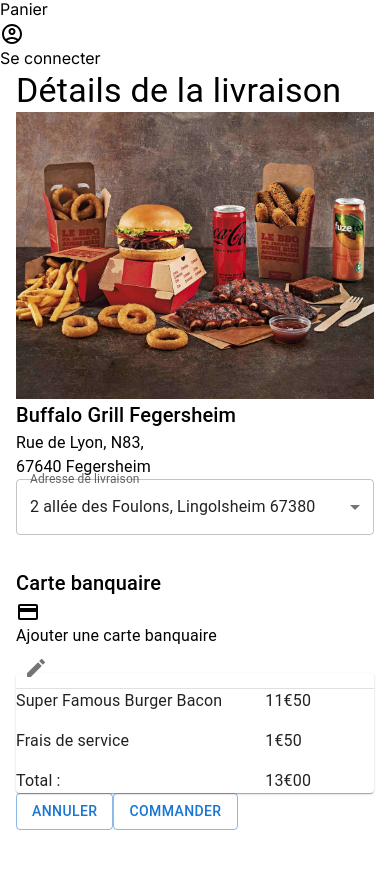
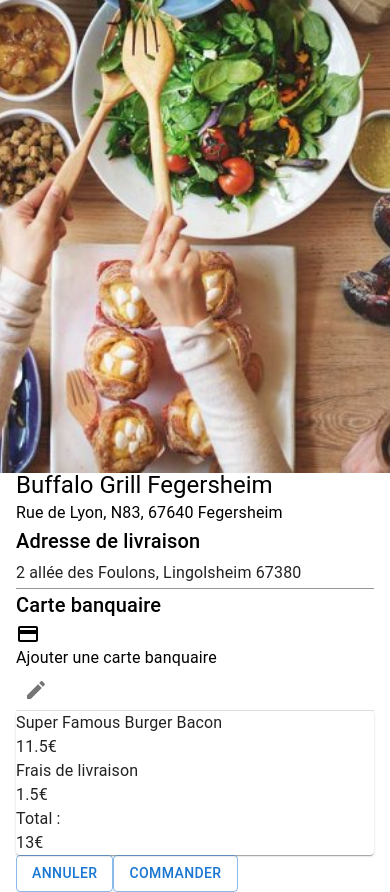
Before and after one commit to LoicWalter/CESI-Eats, a Next.js app in the folder apps/client/: page /client/paiement in a window 390 px wide. Shown: the part 371-1263 px from the top of the page. Before the commit the page ends 1201 px from the top, so only its background shows below. Built offline with nearby package versions, Linux system fonts and the light colour scheme; no server answers.

Commit message:
Add responsive payement page for customer

```diff
--- a/apps/client/src/app/paiement/page.tsx
+++ b/apps/client/src/app/paiement/page.tsx
@@ -1,29 +1,28 @@
+'use client';
+
 import React from 'react';
+import BgImage from '../../assets/repas-de-famille.jpg';
 import {
-  Container,
   Typography,
-  Box,
-  Grid,
   Paper,
   Button,
-  MenuItem,
-  Select,
   FormControl,
-  InputLabel,
   IconButton,
   Modal,
   Divider,
+  Container,
 } from '@mui/material';
 import BuffaloGrill from '../../assets/BuffaloGrill.jpg';
-import Image from 'next/image';
+import Image, { StaticImageData } from 'next/image';
 import { Formik } from 'formik';
 import * as Yup from 'yup';
-import { PaymentForm } from '@repo/ui';
+import { PaymentForm, StyledTextField } from '@repo/ui';
 import { Close, CreditCard, Edit } from '@mui/icons-material';
 
 interface CommandeProps {
   id: string;
   restaurant: string;
+  picture: StaticImageData;
   address: string;
   deliveryAddress: string;
   card: {
@@ -42,6 +41,7 @@
 const commande: CommandeProps = {
   id: '1',
   restaurant: 'Buffalo Grill Fegersheim',
+  picture: BuffaloGrill,
   address: 'Rue de Lyon, N83, 67640 Fegersheim',
   deliveryAddress: '2 allée des Foulons, Lingolsheim 67380',
   card: {
@@ -70,7 +70,7 @@
   }
   cardNumber = cardNumber.replace(/^.{14}/g, '**** **** ****').trim();
   return (
-    <div className="ui-w-full ui-flex ui-flex-row ui-gap-6">
+    <div className="w-full flex flex-row gap-6">
       <div>{cardNumber}</div>
       <div>{cardDate}</div>
     </div>
@@ -82,7 +82,6 @@
     cardNumber: Yup.string()
       // .matches(/^[0-9]{16}$/, "Invalid card number")
       .required('Card number is required'),
-    // expiryDate: yup.string().required("Expiry date is required"),
     expiryDate: Yup.string()
       .required('Expiry date is required')
       .test('valid-month', 'Invalid month', function (value) {
@@ -120,97 +119,112 @@
   return (
     <Formik
       initialValues={{
-        cardName: commande.card.cardName,
-        cardNumber: commande.card.cardNumber,
-        expiryDate: commande.card.expiryDate,
-        cvv: commande.card.cvv,
+        id: commande.id,
+        restaurant: commande.restaurant,
+        picture: commande.picture,
+        address: commande.address,
+        deliveryAddress: commande.deliveryAddress,
+        card: commande.card,
+        items: commande.items,
+        serviceFee: commande.serviceFee,
       }}
-      onSubmit={(values: Record<string, any>) => console.log(values)}
+      onSubmit={(values: CommandeProps) => console.log(values)}
     >
       {(formik) => (
         <form
           onSubmit={formik.handleSubmit}
-          className="ui-flex w-full"
+          className="flex w-full"
         >
+          <div className="md:h-screen h-full md:overflow-hidden w-full flex flex-col justify-center items-center">
+            <Image
+              src={BgImage}
+              alt="Repas de famille"
+              layout="fill"
+              objectFit="cover"
+              objectPosition="center"
+            />
             <Container
               maxWidth="md"
-            className="my-8"
+              className="h-full flex item-center justify-center bg-white z-20"
             >
-            <Box className="flex flex-col items-start mb-8">
+              <div className="flex flex-col w-full px-6 mt-2 md:p-12 item-center md:justify-between">
                 <Typography
-                variant="h4"
-                component="h1"
-                className="font-bold mb-4"
+                  variant="h3"
+                  className="font-bold mb-2 md:mb-6"
                 >
-                Détails de la livraison
+                  <div className="md:text-4xl sm:text-3xl text-2xl">Détails de la livraison</div>
                 </Typography>
-              <Box className="flex w-full mb-8">
+                <div className="flex w-full mb-4 md:flex-row flex-col">
                   <Image
-                  src={BuffaloGrill}
+                    src={commande.picture}
                     alt="Buffalo Grill"
-                  className="w-1/3 rounded"
+                    className="md:w-1/2 w-full rounded-xl aspect-video justify-center object-cover object-center align-center "
                   />
-                <Box className="ml-8">
+                  <div className="md:ml-8 flex flex-col gap-3 w-full md:mt-0 mt-2">
+                    <div className="flex flex-col gap-1">
+                      <Typography
+                        variant="h5"
+                        className="font-bold"
+                      >
+                        <div className="md:text-2xl sm:text-xl text-lg">{commande.restaurant}</div>
+                      </Typography>
+                      <Typography variant="body1">
+                        <div className="md:text-base text-sm">{commande.address}</div>
+                      </Typography>
+                    </div>
+                    <div className="flex flex-col gap-2 w-full">
+                      <div className="flex flex-col gap-2 w-full">
                         <Typography
                           variant="h6"
-                    component="h2"
                           className="font-bold"
                         >
-                    Buffalo Grill Fegersheim
+                          <div className="md:text-xl text-base">Adresse de livraison</div>
                         </Typography>
-                  <Typography variant="body1">
-                    Rue de Lyon, N83,
-                    <br />
-                    67640 Fegersheim
+                        <StyledTextField
+                          fullWidth
+                          variant="standard"
+                          name="deliveryAddress"
+                          value={commande.deliveryAddress}
+                          onChange={formik.handleChange}
+                          onBlur={formik.handleBlur}
+                          error={Boolean(
+                            formik.errors.deliveryAddress && formik.touched.deliveryAddress,
+                          )}
+                          helperText={
+                            formik.errors.deliveryAddress && formik.touched.deliveryAddress
+                              ? formik.errors.deliveryAddress
+                              : ''
+                          }
+                          InputProps={{
+                            className: `${formik.errors.deliveryAddress && formik.touched.deliveryAddress ? 'bg-red-100' : ''}`,
+                          }}
+                        />
+                      </div>
+                      <div>
+                        <FormControl fullWidth>
+                          <div className="flex flex-col gap-2">
+                            <Typography
+                              variant="h6"
+                              className="font-bold"
+                            >
+                              <div className="md:text-xl text-base">Carte banquaire</div>
                             </Typography>
-                </Box>
-              </Box>
-              <Grid
-                container
-                spacing={4}
-              >
-                <Grid
-                  item
-                  xs={12}
-                  md={6}
-                >
-                  <FormControl fullWidth>
-                    <InputLabel id="address-label">Adresse de livraison</InputLabel>
-                    <Select
-                      labelId="address-label"
-                      id="address"
-                      value="2 allée des Foulons, Lingolsheim 67380"
-                    >
-                      <MenuItem value="2 allée des Foulons, Lingolsheim 67380">
-                        2 allée des Foulons, Lingolsheim 67380
-                      </MenuItem>
-                    </Select>
-                  </FormControl>
-                </Grid>
-                <Grid
-                  item
-                  xs={12}
-                  md={6}
-                >
-                  <FormControl fullWidth>
-                    <div className="ui-flex ui-flex-col ui-gap-2">
-                      <Typography variant="h6">Carte banquaire</Typography>
-                      <div className="ui-flex ui-flex-row ui-gap-2 ui-items-center">
-                        <div className="ui-justify-between ui-flex ui-flex-row ui-w-full">
-                          <div className="ui-flex ui-flex-row ui-gap-2">
-                            <CreditCard className="ui-opacity-55" />
+                            <div className="flex flex-row gap-2 items-center">
+                              <div className="justify-between flex flex-row w-full">
+                                <div className="flex flex-row gap-2">
+                                  <CreditCard className="opacity-55" />
 
                                   <Typography variant="body1">
                                     {card(
-                                formik.values.cardName,
-                                formik.values.cardNumber,
-                                formik.values.expiryDate,
-                                formik.values.cvv,
+                                      formik.values.card.cardName,
+                                      formik.values.card.cardNumber,
+                                      formik.values.card.expiryDate,
+                                      formik.values.card.cvv,
                                     )}
                                   </Typography>
                                 </div>
                                 <IconButton
-                            className="ui-p-0"
+                                  className="p-0"
                                   onClick={handleClickOpen}
                                 >
                                   <Edit />
@@ -218,12 +232,12 @@
                                 <Modal
                                   open={open}
                                   onClose={handleClose}
-                            className="ui-flex ui-justify-center ui-items-center "
+                                  className="flex justify-center items-center "
                                   title="Ajouter une carte banquaire"
                                 >
-                            <div className="ui-bg-gray-5 ui-m-8 ui-p-8 ui-rounded-lg ui-relative">
+                                  <div className="bg-gray-5 m-8 p-8 rounded-lg relative">
                                     <IconButton
-                                className="ui-absolute ui-top-4 ui-right-4"
+                                      className="absolute top-4 right-4"
                                       onClick={handleClose}
                                     >
                                       <Close />
@@ -231,7 +245,7 @@
                                     <PaymentForm formik={formik} />
                                     <Button
                                       variant="outlined"
-                                className="ui-bg-primary ui-text-white hover:ui-bg-secondary ui-rounded-lg ui-border-primary hover:ui-border-secondary ui-w-full ui-py-2 ui-mt-8"
+                                      className="bg-primary text-white hover:bg-secondary rounded-lg border-primary hover:border-secondary w-full py-2 mt-8"
                                       onClick={handleClose}
                                     >
                                       Enregistrer
@@ -243,94 +257,79 @@
                             <Divider />
                           </div>
                         </FormControl>
-                </Grid>
-              </Grid>
-            </Box>
-            <Box className="w-full">
+                      </div>
+                    </div>
+                  </div>
+                </div>
+                <div className="w-full">
                   <Paper className="p-4">
-                <Grid
-                  container
-                  spacing={2}
+                    <div className="flex flex-col gap-4">
+                      <div className="flex flex-col gap-2">
+                        {Object.entries(commande.items).map(([key, value]) => (
+                          <div
+                            className="w-full flex flex-row justify-between"
+                            key={key}
                           >
-                  <Grid
-                    item
-                    xs={8}
-                  >
-                    <Typography variant="body1">Super Famous Burger Bacon</Typography>
-                  </Grid>
-                  <Grid
-                    item
-                    xs={4}
-                  >
+                            <Typography variant="body1">{value.name}</Typography>
                             <Typography
                               variant="body1"
-                      className="text-right"
+                              className="text-right items-center justify-center flex"
                             >
-                      11€50
+                              {value.price}€
                             </Typography>
-                  </Grid>
-                  <Grid
-                    item
-                    xs={8}
-                  >
-                    <Typography variant="body1">Frais de service</Typography>
-                  </Grid>
-                  <Grid
-                    item
-                    xs={4}
-                  >
+                          </div>
+                        ))}
+                        <div className="w-full flex flex-row justify-between">
+                          <Typography variant="body1">Frais de livraison</Typography>
                           <Typography
                             variant="body1"
-                      className="text-right"
+                            className="text-right items-center justify-center flex"
                           >
-                      1€50
+                            {commande.serviceFee}€
                           </Typography>
-                  </Grid>
-                  <Grid
-                    item
-                    xs={8}
-                    className="mt-4"
-                  >
+                        </div>
+                      </div>
+                      <div className="w-full flex flex-row justify-between">
                         <Typography
                           variant="body1"
                           className="font-bold"
                         >
                           Total :
                         </Typography>
-                  </Grid>
-                  <Grid
-                    item
-                    xs={4}
-                    className="mt-4"
-                  >
                         <Typography
                           variant="body1"
-                      className="text-right font-bold"
+                          className="text-right font-bold items-center justify-center flex"
                         >
-                      13€00
+                          {commande.items.reduce(
+                            (acc, item) => acc + item.price,
+                            commande.serviceFee,
+                          )}
+                          €
                         </Typography>
-                  </Grid>
-                </Grid>
+                      </div>
+                    </div>
                   </Paper>
-            </Box>
-            <Box className="flex justify-between mt-8 w-full">
-              <div className="ui-flex ui-flex-row ui-items-center ui-gap-2 ui-justify-end ui-w-full">
+                </div>
+                <div className="flex justify-between mt-6 w-full">
+                  <div className="flex flex-row items-center gap-2 justify-end w-full pb-4 md:pb-0">
                     <Button
                       variant="outlined"
-                  className="ui-text-primary hover:ui-text-secondary md:ui-w-1/5 ui-w-full ui-border-primary ui-rounded-lg hover:ui-border-secondary "
+                      className="text-primary hover:text-secondary md:w-1/3 w-full border-primary rounded-lg hover:border-secondary "
                     >
                       Annuler
                     </Button>
                     <Button
                       variant="outlined"
                       type="submit"
-                  className="ui-bg-primary ui-text-white hover:ui-bg-secondary ui-rounded-lg ui-border-primary hover:ui-border-secondary md:ui-w-1/5 ui-w-full"
+                      className="bg-primary text-white hover:bg-secondary rounded-lg border-primary hover:border-secondary md:w-1/3 w-full"
                     >
                       Commander
                     </Button>
                   </div>
-            </Box>
+                </div>
+              </div>
             </Container>
+          </div>
         </form>
       )}
     </Formik>
```
Lines whose indentation alone changed are shown as unchanged.
